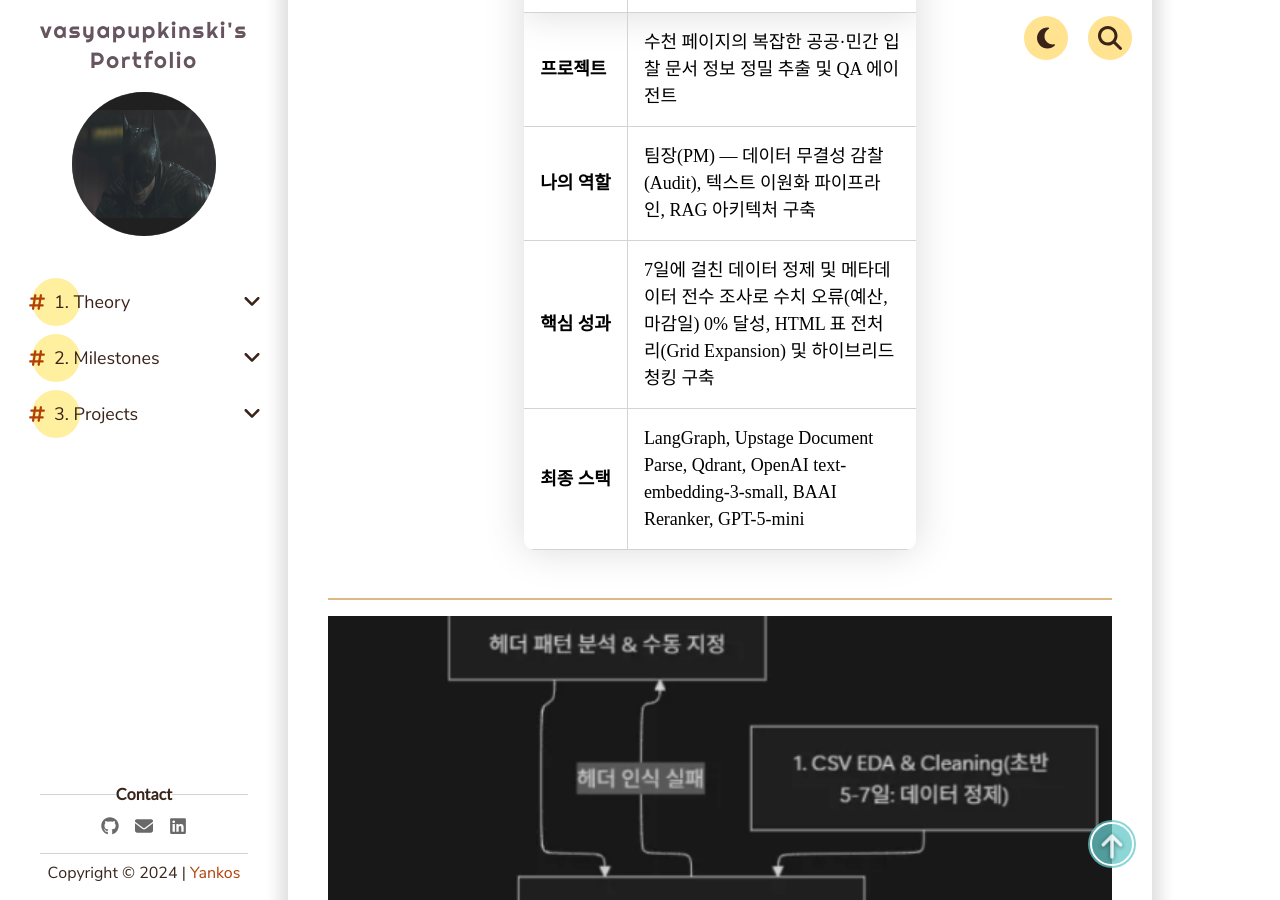
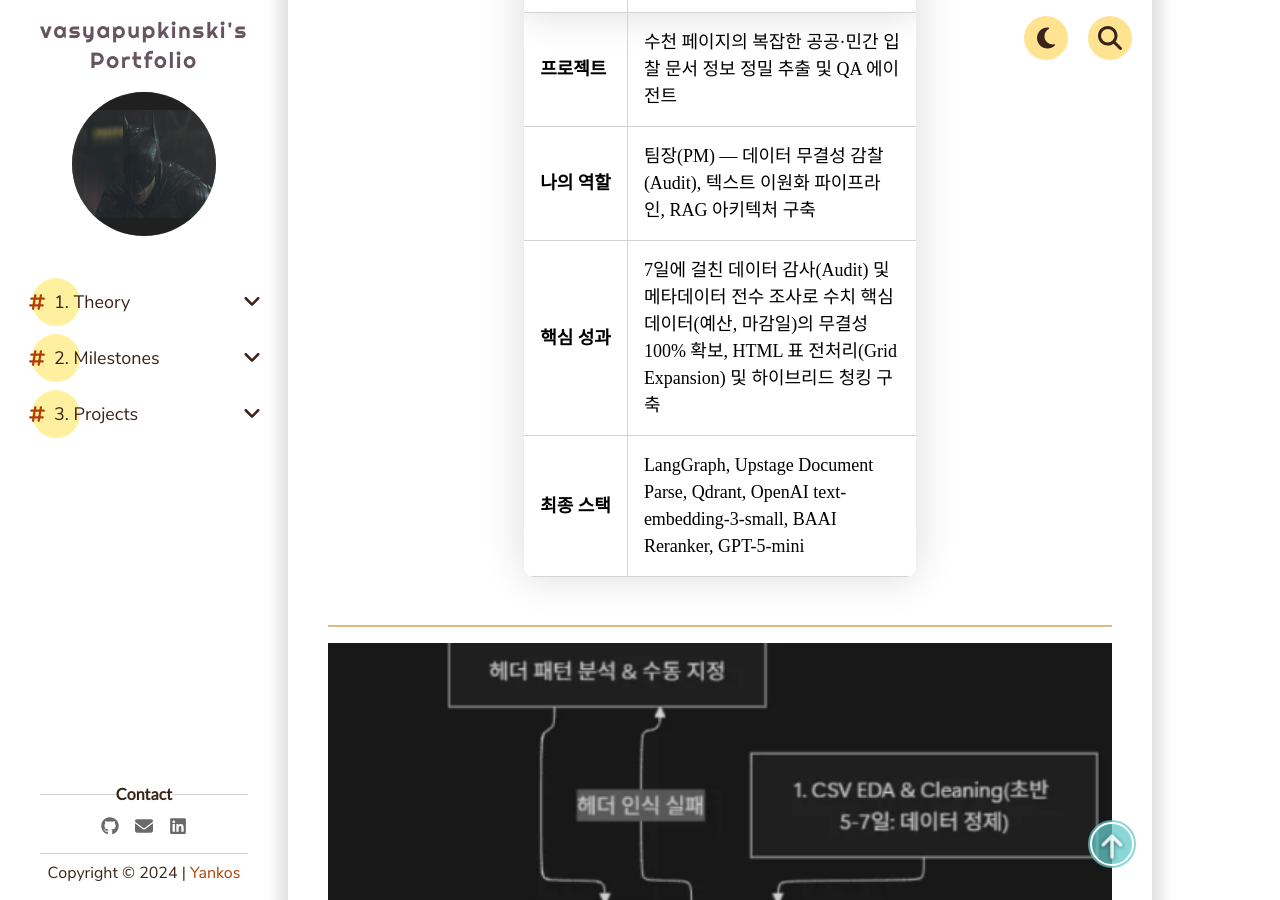
Before and after one commit to vasyapupkinski/vasyapupkinski.github.io, a Jekyll site: the page built from _pages/3. Projects/Team Projects/bid-analysis-rag.md, in a window 1280 px wide and 900 px high, scrolled down 932 px. Built offline with Jekyll 4.4.1, drawn with Linux system fonts in a browser that asks for light colours; comment, search, counter and statistics services are not loaded; some of the changed text lies outside the part shown.

Commit message:
docs: refine RAG metrics with evidence-based phrasing (G-Eval scores)

```diff
--- a/_pages/3. Projects/Team Projects/bid-analysis-rag.md
+++ b/_pages/3. Projects/Team Projects/bid-analysis-rag.md
@@ -17,7 +17,7 @@ order: 2
 |---|---|
 | **프로젝트** | 수천 페이지의 복잡한 공공·민간 입찰 문서 정보 정밀 추출 및 QA 에이전트 |
 | **나의 역할** | 팀장(PM) — 데이터 무결성 감찰(Audit), 텍스트 이원화 파이프라인, RAG 아키텍처 구축 |
-| **핵심 성과** | 7일에 걸친 데이터 정제 및 메타데이터 전수 조사로 수치 오류(예산, 마감일) 0% 달성, HTML 표 전처리(Grid Expansion) 및 하이브리드 청킹 구축 |
+| **핵심 성과** | 7일에 걸친 데이터 감사(Audit) 및 메타데이터 전수 조사로 수치 핵심 데이터(예산, 마감일)의 무결성 100% 확보, HTML 표 전처리(Grid Expansion) 및 하이브리드 청킹 구축 |
 | **최종 스택** | LangGraph, Upstage Document Parse, Qdrant, OpenAI text-embedding-3-small, BAAI Reranker, GPT-5-mini |
 
 ---
@@ -92,7 +92,7 @@ order: 2
 실무자들이 가장 중요하게 여기는 **'예산 금액'** 필터링에서 치명적인 데이터 오염을 발견했습니다.
 *   **[Problem] 수치 포맷의 불일치**: 공고마다 "1억 3천만 원", "1.3억", "130,000,000원" 등 표기 방식이 달라 정밀한 금액 조건 검색(예: 1억 이상 사업만 추출)이 불가능했습니다.
 *   **[Action] 정규화 레이어 구축**: '억', '만', '천' 등 한글 통화 단위를 감지하여 가중치를 곱하고, 모든 콤마를 제거하여 수치형(`int64`) 데이터로 통합 변환하는 커스텀 정규화 스크립트를 개발했습니다.
-*   **[Result]**: 수치 기반 메타데이터 필터링의 정확도를 100%로 확보하였으며, LLM이 본문 텍스트를 헤매는 대신 **"검증된 수치 데이터"**를 바탕으로 답변하게 하여 신뢰 수준을 전문 비서급으로 격상시켰습니다.
+*   **[Result]**: 수치 기반 메타데이터 필터링의 무결성(Integrity)을 확보하였으며, LLM이 본문 텍스트를 헤매는 대신 **"검증된 수치 데이터"**를 바탕으로 답변하게 하여 시스템 신뢰도를 전문 비서급으로 격상시켰습니다.
 
 ### 4.3 포맷 일원화 및 레이아웃 무결성 확보: "HWP의 한계를 넘는 결단"
 데이터 수집 직후, 저는 `PyMuPDF`, `PDFPlumber`, `Clova OCR` 등 다양한 파서를 활용해 1차 텍스트 추출 실험을 진행하며 **데이터의 시각적 구조 보존력**을 집중 점검했습니다.
@@ -131,7 +131,7 @@ Upstage Document API를 이용해 PDF를 Markdown으로 변환했으나, 프로
 ### 5.3 [Challenge] HTML 표 병합(Rowspan)에 의한 정보 누락
 *   **[Problem] 병합 셀의 암묵적 정보**: RFP 문서의 94%가 복합 HTML 표를 포함하고 있으며, 특히 `rowspan`(셀 병합) 된 데이터는 첫 행을 제외한 나머지 행에서 부모 정보가 유실되어 검색 및 추론 오류를 유발했습니다.
 *   **[Action] 가상 그리드 확장(Grid Expansion)**: BeautifulSoup을 활용해 HTML의 `rowspan`/`colspan` 속성을 역계산하여, **병합된 셀의 값을 비어있는 하위 공간 전체로 강제 복사해 채워넣는(Grid Expansion)** 전처리 로직을 설계했습니다.
-*   **[Result]**: 표를 선형화했을 때 `"구분: 저장시, 대상: 비밀번호, 기준: 단방향 암호화"` 처럼 완벽한 문장형 데이터로 변환되어, 복잡한 표 내부 데이터에 대한 질문 응답 정확도를 95% 이상으로 끌어올렸습니다.
+*   **[Result]**: 표를 선형화했을 때 `"구분: 저장시, 대상: 비밀번호, 기준: 단방향 암호화"` 처럼 문맥이 유실되지 않는 완벽한 데이터 셋으로 변환되었습니다. 이를 통해 **G-Eval(LLM as a Judge) 기반 성능 평가에서 정확성 및 전문성 지표 최고점(5.0/5.0)을 기록**하며, 복잡한 표 구조에 대한 할루시네이션(환각) 문제를 공학적으로 해결했습니다.
 
 ---
 
```
